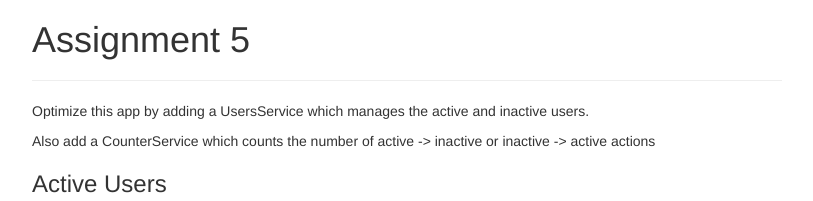
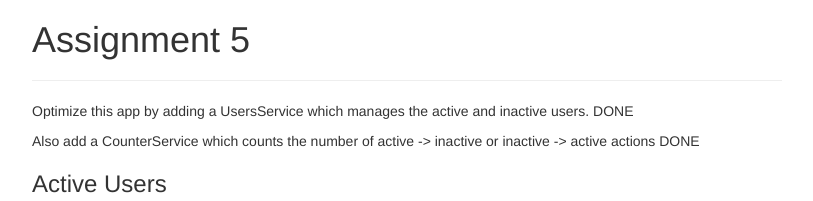
Before and after one commit to Alexander-Giammaruti/Udemy_Assignment_5, an Angular app: page / in a window 1280 px wide. Shown: the top 201 px of the page, without its empty margins (233-1046 px from the left). Built offline with nearby package versions, Linux system fonts and the light colour scheme.

Commit message:
final commit. I always forget a few things to clean don't I

```diff
--- a/src/app/active-users/active-users.component.ts
+++ b/src/app/active-users/active-users.component.ts
@@ -1,4 +1,4 @@
-import { Component, Input, OnInit} from '@angular/core';
+import { Component, OnInit} from '@angular/core';
 import { UsersService } from '../users.service';
 
 @Component({
--- a/src/app/app.component.html
+++ b/src/app/app.component.html
@@ -3,9 +3,9 @@
     <div class="col-xs-12 col-md-8 col-md-offset-2">
       <h1>Assignment 5</h1>
       <hr>
-      <p>Optimize this app by adding a UsersService which manages the active and inactive users.</p>
+      <p>Optimize this app by adding a UsersService which manages the active and inactive users. DONE</p>
 
-        <p>Also add a CounterService which counts the number of active -> inactive or inactive -> active actions</p>
+        <p>Also add a CounterService which counts the number of active -> inactive or inactive -> active actions DONE</p>
       <app-active-users></app-active-users>
       <app-inactive-users></app-inactive-users>
     </div>
--- a/src/app/app.component.ts
+++ b/src/app/app.component.ts
@@ -5,24 +5,14 @@ import { UsersService } from './users.service';
 @Component({
   selector: 'app-root',
   templateUrl: './app.component.html',
-  styleUrls: ['./app.component.css']
+  styleUrls: ['./app.component.css'],
+  providers: [UsersService]
 })
-export class AppComponent implements OnInit {
-  activeUsers: string[];
-  inactiveUsers: string[];
-  activeToInactive: number;
-  inactiveToActive: number;
-
-
+export class AppComponent {
   constructor(
     private usersService: UsersService) {
         this.usersService.countUpdated.subscribe(
           (message: string) => alert(message)
         );
-     }
-
-  ngOnInit() {
-    this.activeUsers = this.usersService.activeUsers;
-    this.inactiveUsers = this.usersService.inactiveUsers;
-  }
+    }
 }
--- a/src/app/app.module.ts
+++ b/src/app/app.module.ts
@@ -4,7 +4,6 @@ import { NgModule } from '@angular/core';
 import { AppComponent } from './app.component';
 import { ActiveUsersComponent } from './active-users/active-users.component';
 import { InactiveUsersComponent } from './inactive-users/inactive-users.component';
-import { UsersService } from './users.service';
 import { CounterService } from './counter.service';
 
 @NgModule({
@@ -17,8 +16,7 @@ import { CounterService } from './counter.service';
     BrowserModule
   ],
   providers: [
-    UsersService,
-    CounterService
+    CounterService //Imported here to allow for injecting into the UsersService
   ],
   bootstrap: [AppComponent]
 })
--- a/src/app/inactive-users/inactive-users.component.ts
+++ b/src/app/inactive-users/inactive-users.component.ts
@@ -12,7 +12,7 @@ export class InactiveUsersComponent implements OnInit{
   constructor(private usersService: UsersService) {}
 
   ngOnInit() {
-    this.users = this.usersService.inactiveUsers;
+    this.users = this.usersService.inactiveUsers
   }
 
   onSetToActive(id: number) {
```
